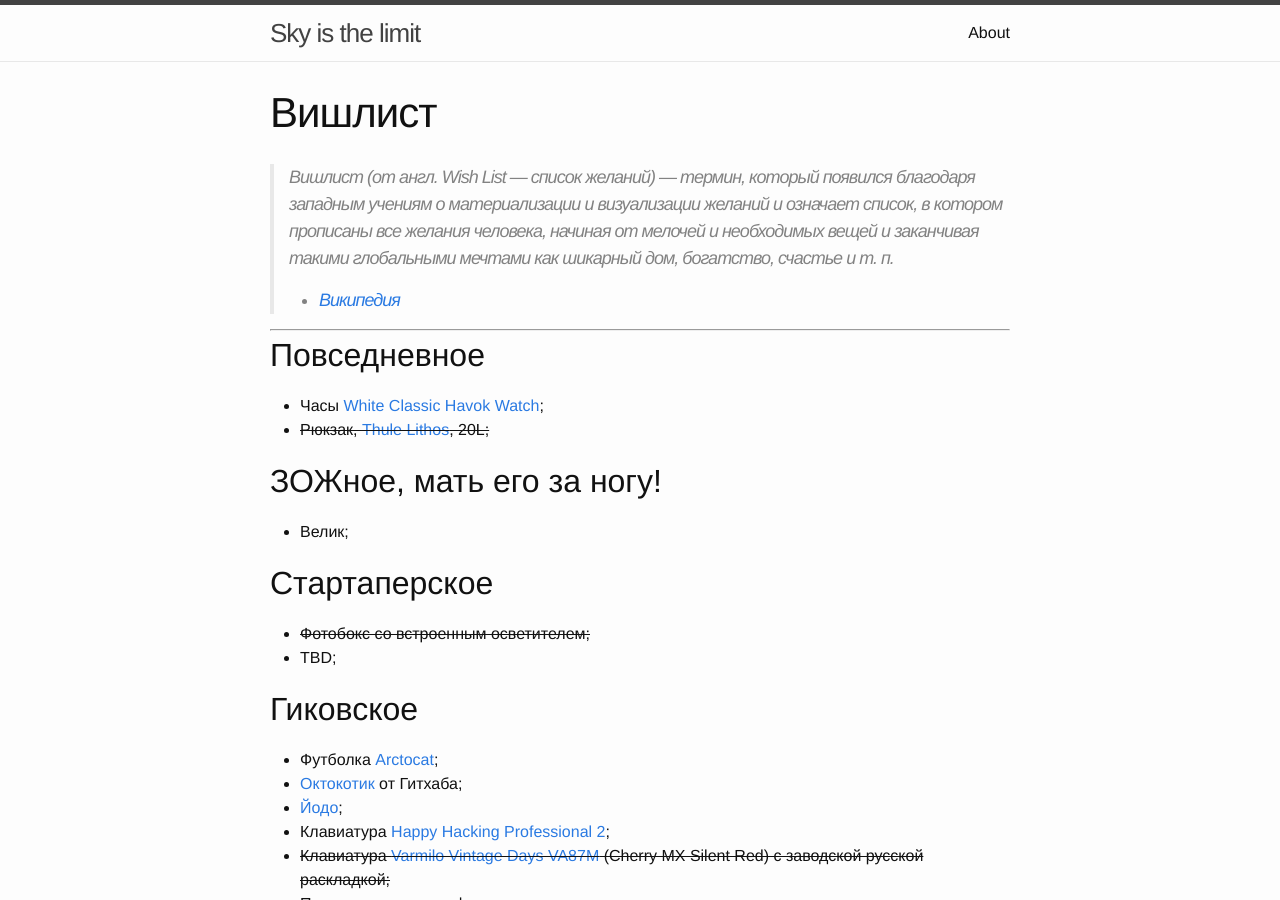
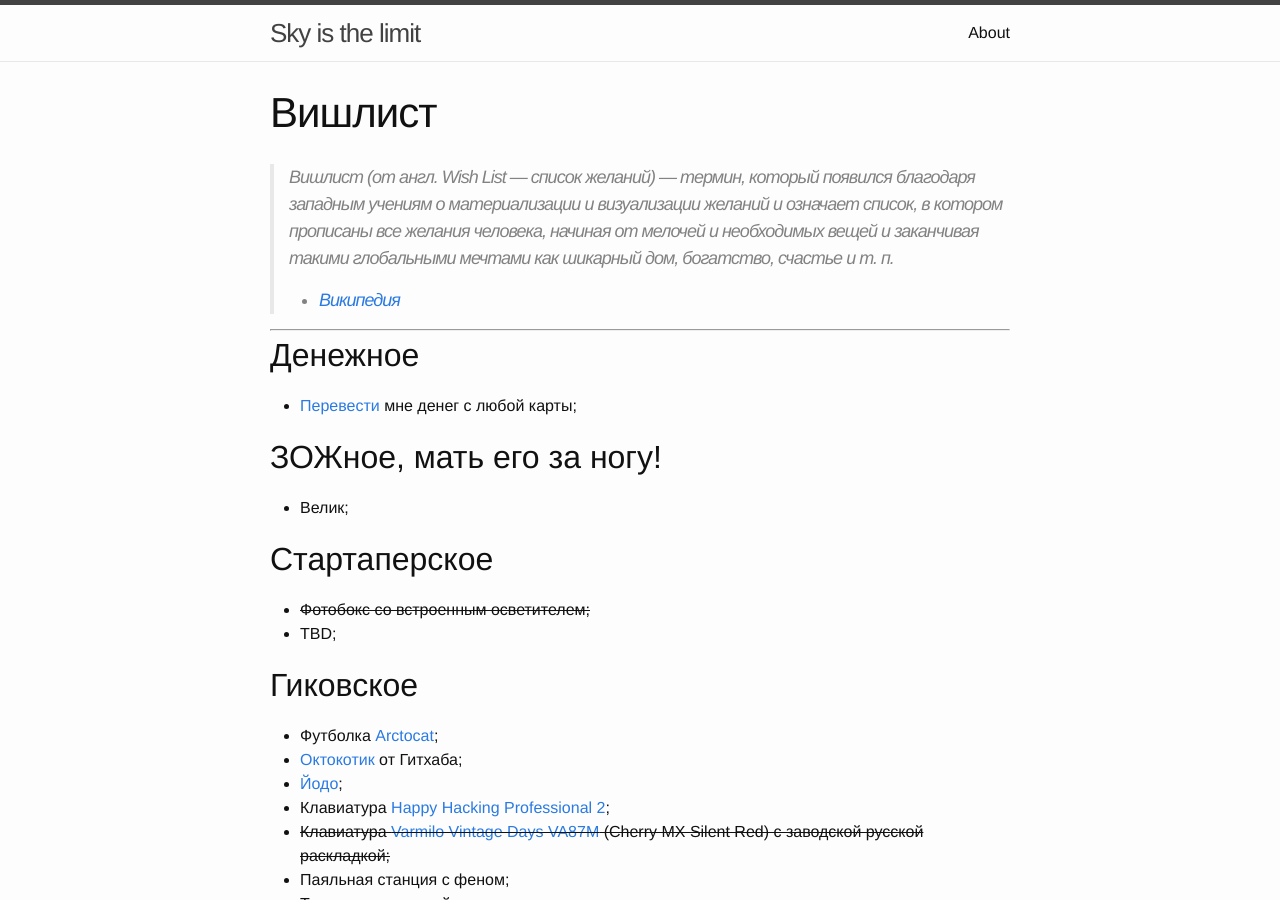
Before and after one commit to shuhrat/shuhrat.github.io, a Jekyll site: the page built from wishlist/index.md, in a window 1280 px wide and 900 px high. Built offline with Jekyll 4.4.1, drawn with Linux system fonts in a browser that asks for light colours.

Commit message:
Add link to money transfer form

```diff
--- a/wishlist/index.md
+++ b/wishlist/index.md
@@ -12,9 +12,9 @@
 
 -------
 
-## Повседневное
-- Часы [White Classic Havok Watch][watch];
-- ~~Рюкзак, [Thule Lithos], 20L;~~
+
+## Денежное
+- [Перевести](https://www.tinkoff.ru/sl/4QMiel1YMxe) мне денег с любой карты;
 
 ## ЗОЖное, мать его за ногу!
 - Велик;
```
